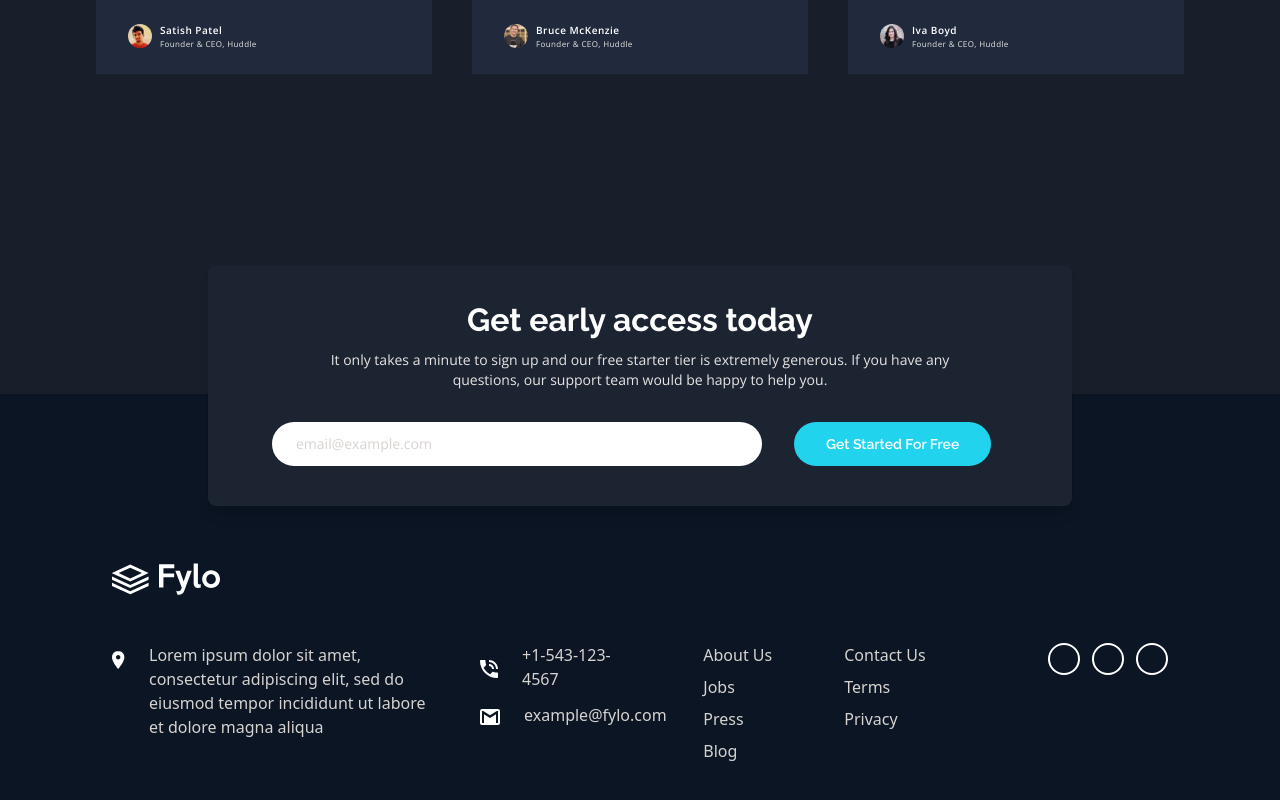
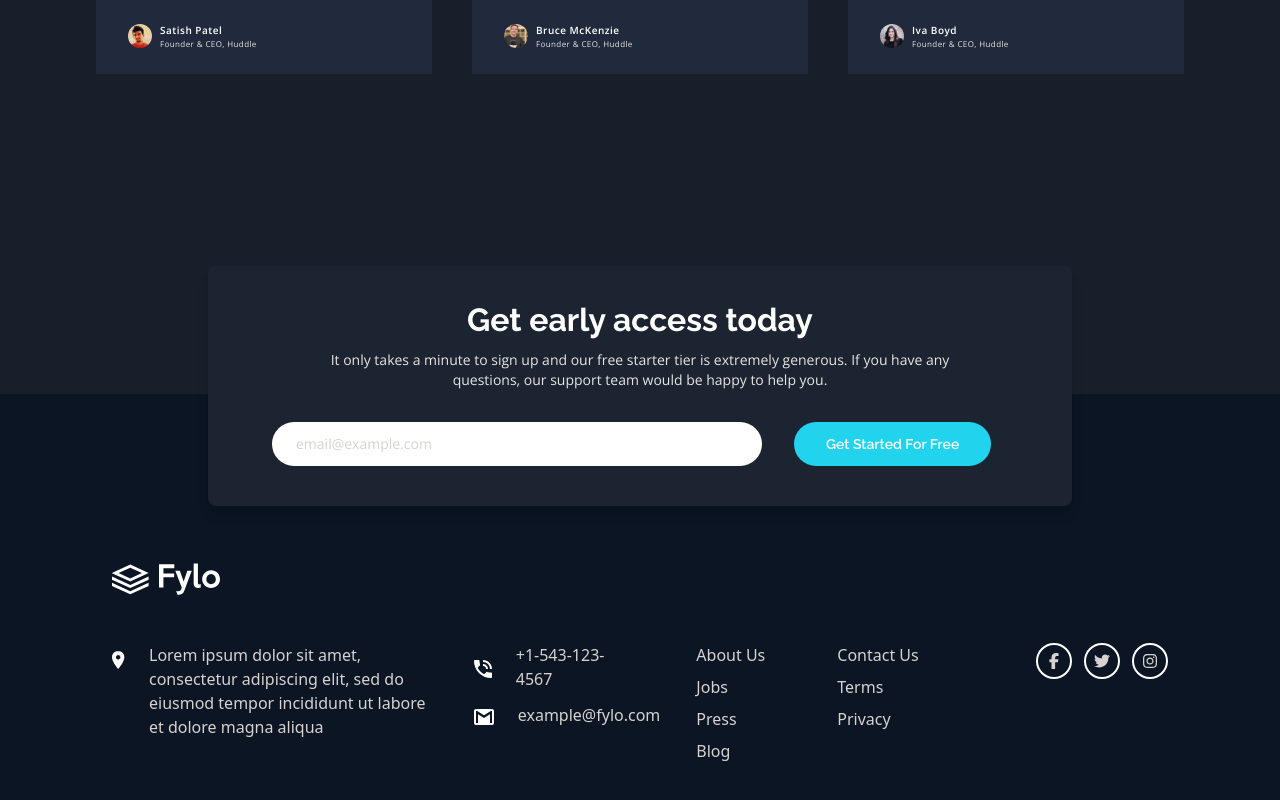
Before and after one commit to mjclaypool/Fylo-Landing-Page, a React (Vite) app: page / in a window 1280 px wide. Shown: the part 2642-3442 px from the top of the page. Built offline with nearby package versions, Linux system fonts and the light colour scheme.

Commit message:
Add Font Awesome icons to Footer

```diff
--- a/package.json
+++ b/package.json
@@ -10,6 +10,11 @@
     "preview": "vite preview"
   },
   "dependencies": {
+    "@fortawesome/fontawesome-svg-core": "^6.6.0",
+    "@fortawesome/free-brands-svg-icons": "^6.6.0",
+    "@fortawesome/free-regular-svg-icons": "^6.6.0",
+    "@fortawesome/free-solid-svg-icons": "^6.6.0",
+    "@fortawesome/react-fontawesome": "^0.2.2",
     "react": "^18.3.1",
     "react-dom": "^18.3.1"
   },
--- a/src/components/Footer.jsx
+++ b/src/components/Footer.jsx
@@ -1,3 +1,7 @@
+import { FontAwesomeIcon } from '@fortawesome/react-fontawesome';
+import { faFacebookF } from '@fortawesome/free-brands-svg-icons';
+import { faTwitter } from '@fortawesome/free-brands-svg-icons';
+import { faInstagram } from '@fortawesome/free-brands-svg-icons';
 import SignUp from "./SignUp";
 
 import logo from "../../images/logo.svg";
@@ -36,9 +40,21 @@ export default function Footer() {
           ))}
         </nav>
         <div className="flex gap-3 justify-center lg:justify-start pb-12 lg:pb-0 lg:pl-6">
-          <div className="w-7 h-7 lg:w-8 lg:h-8 rounded-full border-2 border-white"></div>
-          <div className="w-7 h-7 lg:w-8 lg:h-8 rounded-full border-2 border-white"></div>
-          <div className="w-7 h-7 lg:w-8 lg:h-8 rounded-full border-2 border-white"></div>
+          <FontAwesomeIcon
+            icon={faFacebookF}
+            alt="Font Awesome Facebook-F Icon"
+            className="h-3 w-3 lg:h-4 lg:w-4 p-2 object-contain border-2 border-white rounded-full"
+          />
+          <FontAwesomeIcon
+            icon={faTwitter}
+            alt="Font Awesome Twitter Icon"
+            className="h-3 w-3 lg:h-4 lg:w-4 p-2 object-contain border-2 border-white rounded-full"
+          />
+          <FontAwesomeIcon
+            icon={faInstagram}
+            alt="Font Awesome Instagram Icon"
+            className="h-3 w-3 lg:h-4 lg:w-4 p-2 object-contain border-2 border-white rounded-full"
+          />
         </div>
       </div>
     </footer>
```
Also changed, not shown: 1 other file (tests, documents, lock files or other folders).
